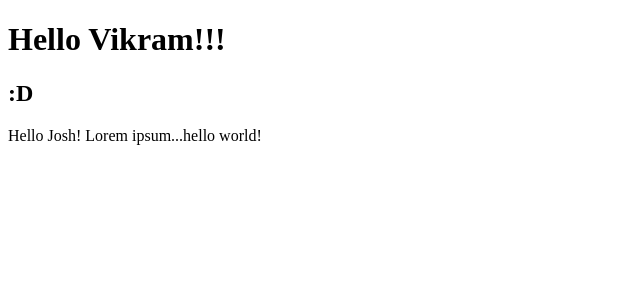
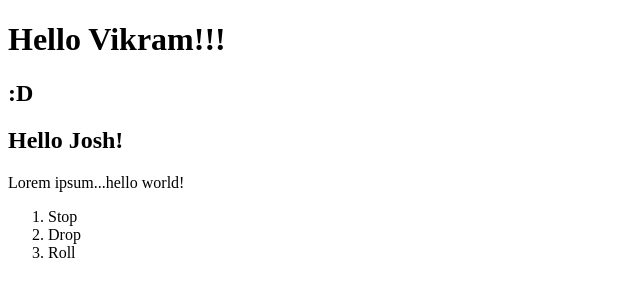
Before and after one commit to jxsoren/htmlPlayground, a website: page index.html in a window 1280 px wide. Shown: the whole page, without its empty margins (0-640 px from the left). Drawn offline with Linux system fonts and the light colour scheme.

Commit message:
updated html again

```diff
--- a/index.html
+++ b/index.html
@@ -12,8 +12,13 @@
     <h1>Hello Vikram!!!</h1>
     <h2>:D</h2>
 
-    <p>Hello Josh! Lorem ipsum...hello world! </p>
-
+    <h2>Hello Josh!</h2>
+    <p> Lorem ipsum...hello world!</p>
+    <ol>
+      <li>Stop</li>
+      <li>Drop</li>
+      <li>Roll</li>
+    </ol>
 
     <!-- This needs to be at the very end of the body tag -->
     <script src="app.js"></script>
```
